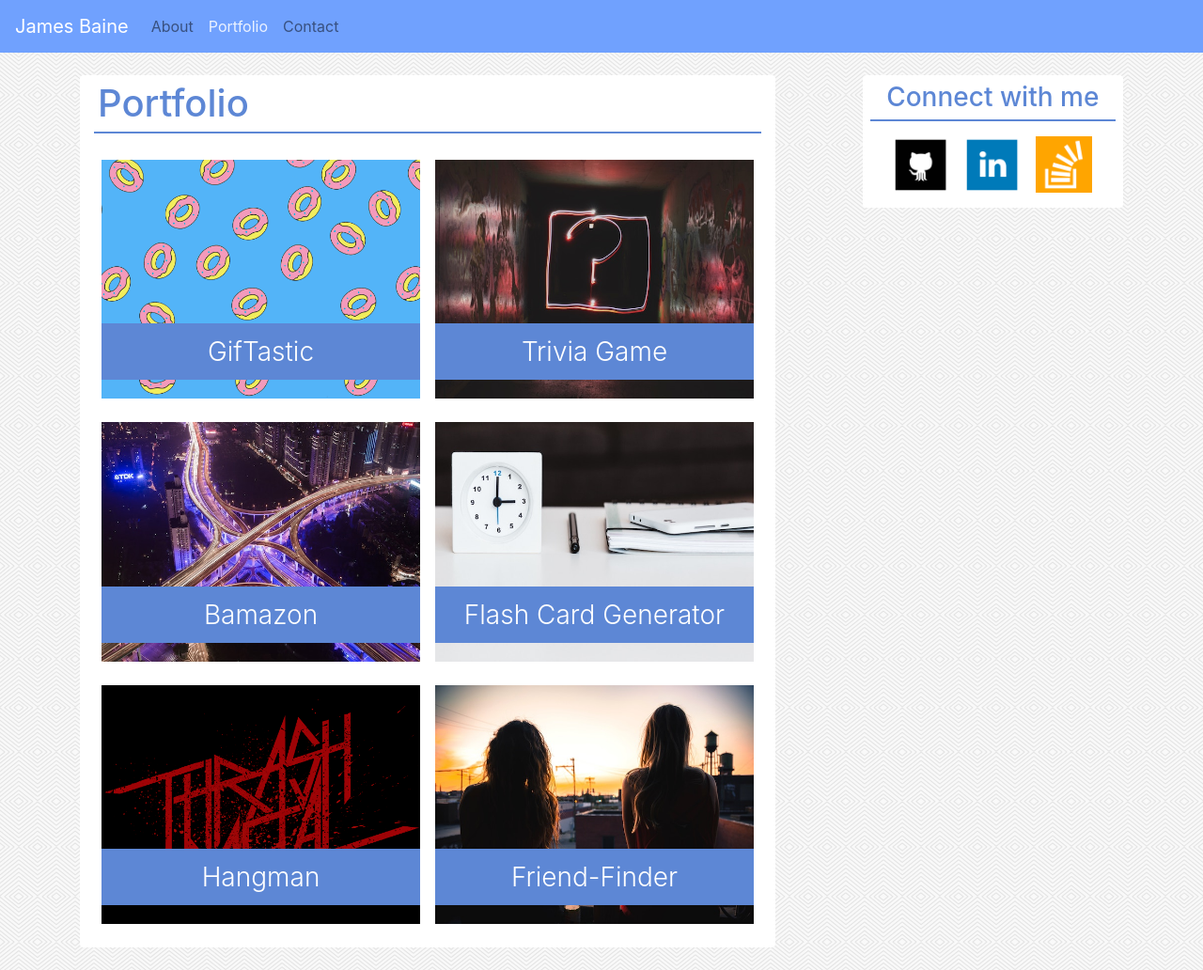
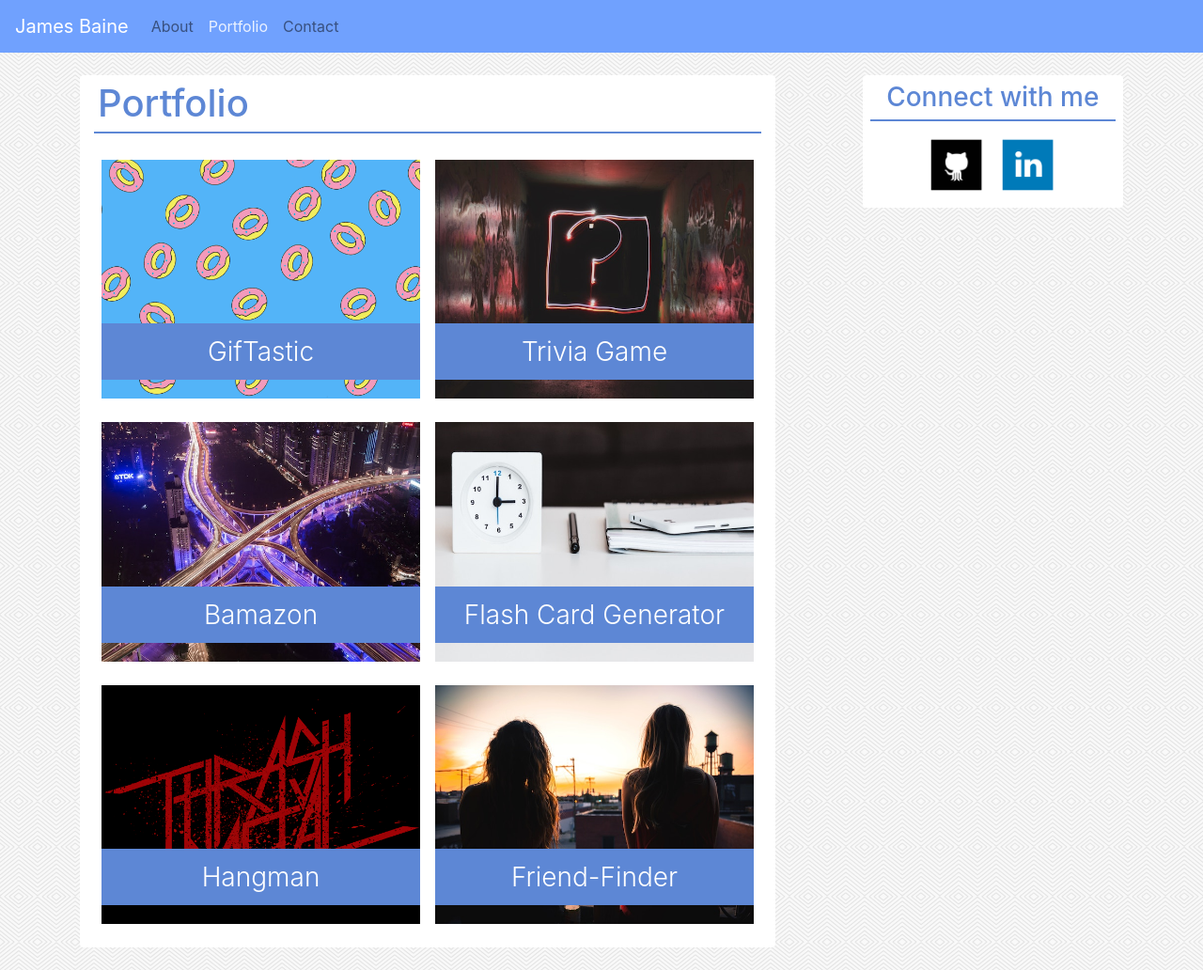
Before and after one commit to JamesBaine/Portfolio, a plain HTML site: page portfolio.html in a window 1280 px wide. Shown: the top 1032 px of the page at 94% size. Drawn offline with nearby package versions, Linux system fonts and the light colour scheme; a script that the page names is missing; a web font is replaced by a local one.

Commit message:
stackoverflow removed

```diff
--- a/portfolio.html
+++ b/portfolio.html
@@ -147,10 +147,6 @@
 					src="assets/images/linkedin.png" width ="60px" alt="LinkedIn">
 				</a>
 
-				<a href="http://stackoverflow.com/users/7788894/james-baine">
-					<img class="icon thumbnail img-responsive m-2" src="assets/images/stackoverflow.png" width ="60px" alt="StackOverflow">
-				</a>
-
 			</div>
 
 
```
Also changed, not shown: contact.html (+0 -3 lines).
